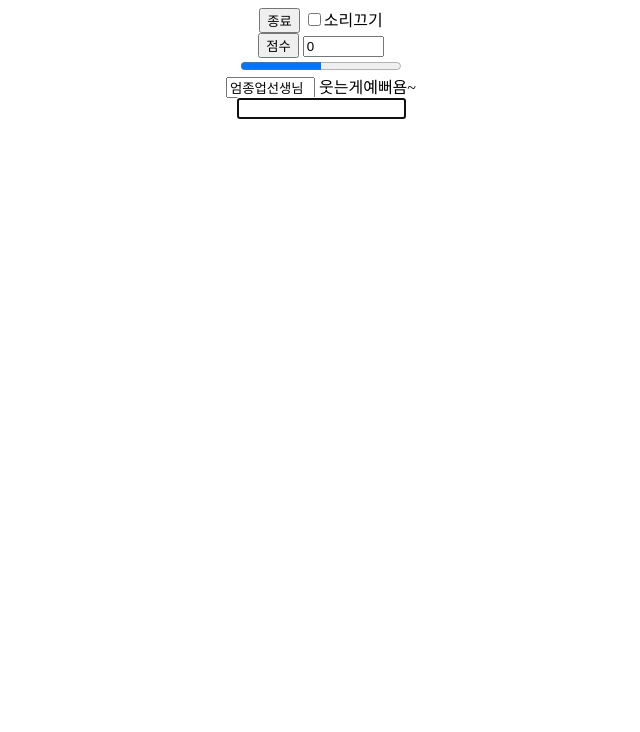
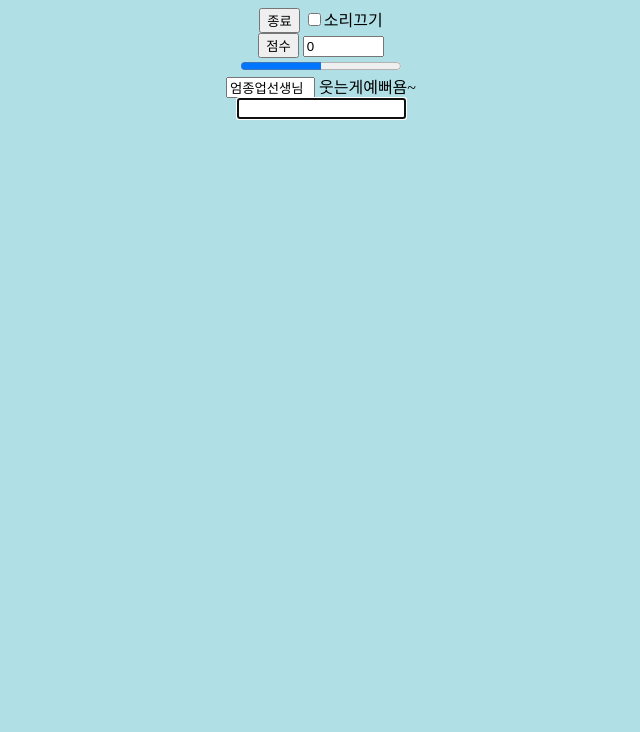
Before and after one commit to songhee1330/osanerb, a plain HTML site: page yourname.html in a window 1280 px wide. Shown: the part 68-800 px from the top of the page, without its empty margins (319-959 px from the left). Drawn offline with Linux system fonts and the light colour scheme.

Commit message:
Update yourname.html

```diff
--- a/yourname.html
+++ b/yourname.html
@@ -3,6 +3,9 @@
 <meta charset="UTF-8">
 <meta name="viewport"
 content="width=device-width, initial-scale=2.0">
+<style>
+body {background-color:powderblue}
+</style>
 </head>
 <body>
 <center>
```
